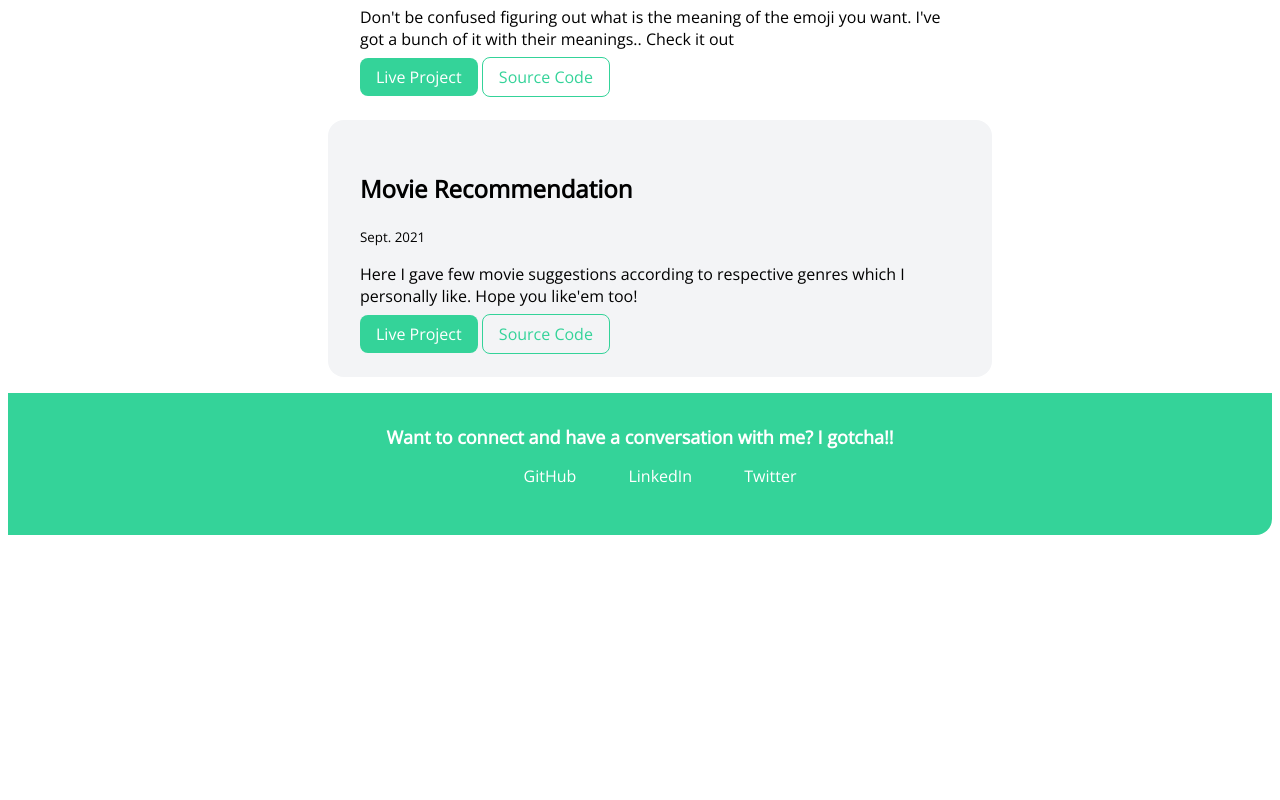
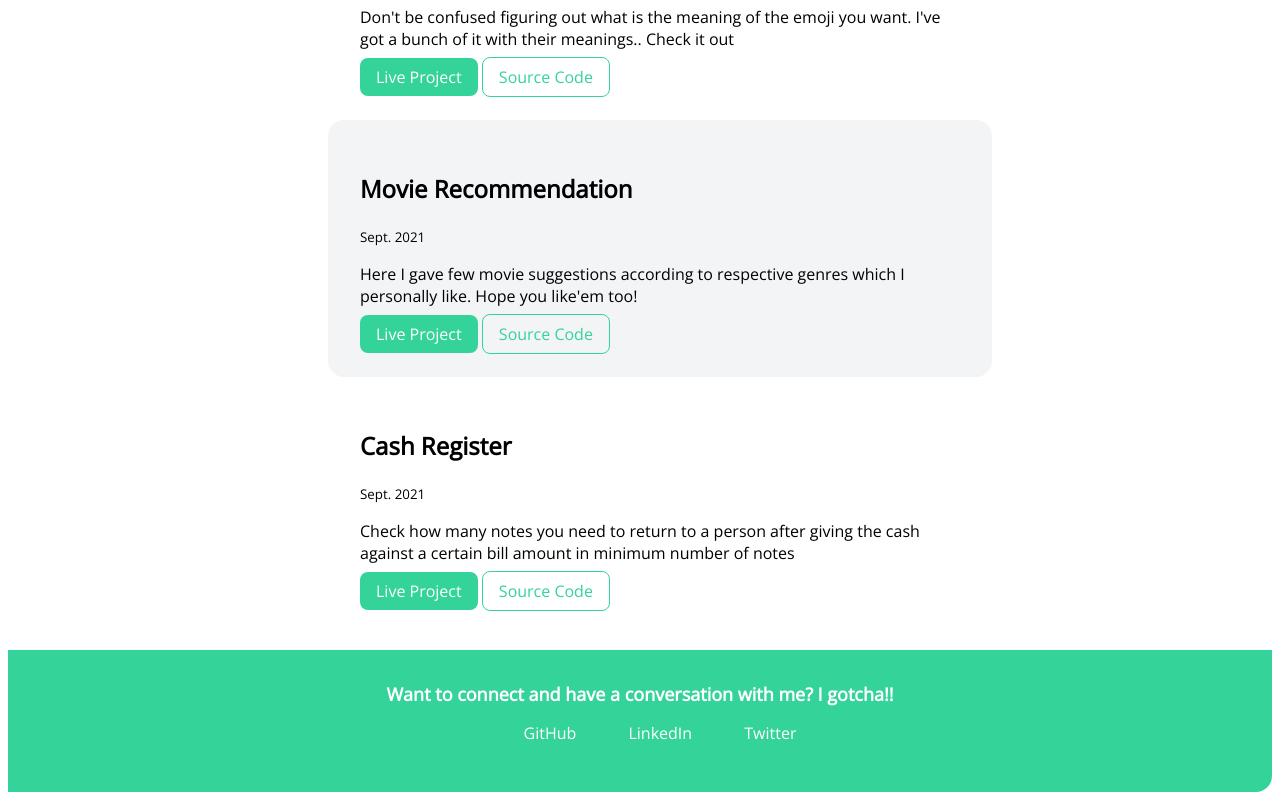
Before and after one commit to sharathnair9999/sharathnair-profile, a plain HTML site: page projects.html in a window 1280 px wide. Shown: the part 1480-2280 px from the top of the page. Before the commit the page ends 2023 px from the top, so only its background shows below. Drawn offline with nearby package versions, Linux system fonts and the light colour scheme.

Commit message:
added cash register project

```diff
--- a/projects.html
+++ b/projects.html
@@ -78,6 +78,15 @@
 
       </div>
     </li>
+    <li>
+      <div class="container container-center">
+       <h2 class="">Cash Register</h2>
+       <small>Sept. 2021</small>
+       <p>Check how many notes you need to return to a person after giving the cash against a certain bill amount in minimum number of notes</p>
+       <a href="https://paisa-register.netlify.app/" class="link primary-link">Live Project</a>
+       <a href="https://github.com/sharathnair9999/cash-register" class="link secondary-link">Source Code</a>
+      </div>
+     </li>
   </ul>
   <footer class="footer">
     <div class="footer-header">Want to connect and have a conversation with me? I gotcha!!</div>
```
